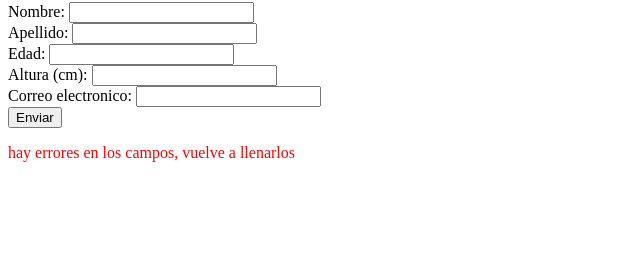
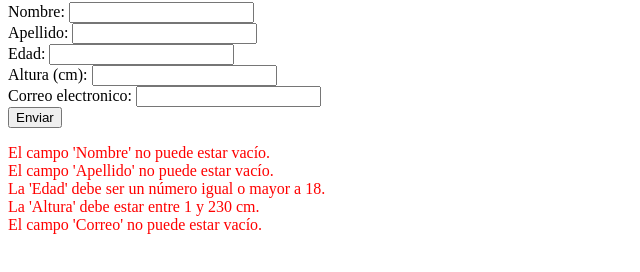
Before and after one commit to antenaoCele/TrabajoPractico2, a plain HTML site: page ejercicio-6/index.html in a window 1280 px wide. Both pictures are taken after a click on the button "Enviar". Shown: the part 78-350 px from the top of the page, without its empty margins (0-640 px from the left). Drawn offline with Linux system fonts and the light colour scheme.

Commit message:
agregue correcciones a los ejercicios

```diff
--- a/ejercicio-5/script.js
+++ b/ejercicio-5/script.js
@@ -16,6 +16,7 @@ boton.addEventListener("click", () => {
     const areaRectangulo = B.value * C.value;
     const areaTOTAL = areaRectangulo + areaTriangulo;
 
+    //validaciones de los campos (opcionales)
     if (A.value === "" || B.value === "" || C.value === "") {
         alert("Debes ingresar valores en los 3 campos")
 
@@ -25,6 +26,7 @@ boton.addEventListener("click", () => {
         textoResultado.innerHTML = "El area de su terreno es: " + areaTOTAL;
     }
 
+    //los campos vuelven a estar vacios
     A.value = "";
     B.value = "";
     C.value = "";
--- a/ejercicio-6/script.js
+++ b/ejercicio-6/script.js
@@ -1,3 +1,4 @@
+// Accedo a cada campo y guardo el contenido en variables
 const nombre = document.getElementById("nombre");
 const apellido = document.getElementById("apellido");
 const edad = document.getElementById("edad");
@@ -7,20 +8,36 @@ const boton = document.getElementById("boton");
 const error = document.getElementById("error");
 const bien = document.getElementById("bien");
 
+// Evento click al presionar el botón enviar
+boton.addEventListener("click", (event) => {
 
+    let mensajes = [];
 
-boton.addEventListener("click", () => {
-
-    let estado = true;
-
-    if (nombre.value === "" || apellido.value === "" || nombre.value.length > 50 || apellido.value.length > 50) {
-        estado = false;
-    } else if (edad.value < 18) {
-        estado = false;
-    } else if (altura.value <= 0 || altura.value > 230) {
-        estado = false;
+    // Validación para nombre
+    if (nombre.value === "") {
+        mensajes.push("El campo 'Nombre' no puede estar vacío.");
+    } else if (nombre.value.length > 50) {
+        mensajes.push("El campo 'Nombre' no puede tener más de 50 caracteres.");
     }
 
+    // Validación para apellido
+    if (apellido.value === "") {
+        mensajes.push("El campo 'Apellido' no puede estar vacío.");
+    } else if (apellido.value.length > 50) {
+        mensajes.push("El campo 'Apellido' no puede tener más de 50 caracteres.");
+    }
+
+    // Validación para edad
+    if (Number(edad.value) < 18) {
+        mensajes.push("La 'Edad' debe ser un número igual o mayor a 18.");
+    }
+
+    // Validación para altura
+    if (altura.value === "" || Number(altura.value) <= 0 || Number(altura.value) > 230) {
+        mensajes.push("La 'Altura' debe estar entre 1 y 230 cm.");
+    }
+
+    // Validación para correo
     let contieneArroba = false;
     for (const caracter of correo.value) {
         if (caracter === "@") {
@@ -28,23 +45,22 @@ boton.addEventListener("click", () => {
             break;
         }
     }
-    if (!contieneArroba) {
-        estado = false;
+
+    if (correo.value === "") {
+        mensajes.push("El campo 'Correo' no puede estar vacío.");
+    } else if (!contieneArroba) {
+        mensajes.push("El 'Correo' debe contener el símbolo @.");
     }
 
-    if (correo.value === "") {
-        estado = false
-    }
-
-    if (estado === false) {
-        error.innerHTML = "hay errores en los campos, vuelve a llenarlos";
-        nombre.value = "";
-        apellido.value = "";
-        edad.value = "";
-        altura.value = "";
-        correo.value = "";
+    // MOSTRAR MENSAJES FINALES
+    if (mensajes.length > 0) {
+        error.innerHTML = "";
+        for (let i = 0; i < mensajes.length; i++) {
+            error.innerHTML += mensajes[i] + "<br>";
+        }
+        bien.innerHTML = "";
     } else {
         error.innerHTML = "";
-        bien.innerHTML = "Todos los campos fueron rellenados con exito"
+        bien.innerHTML = "Todos los campos fueron rellenados con éxito.";
     }
-})
+});
```
Also changed, not shown: ejercicio-4/index.html (+1 -1 lines), ejercicio-4/script.js (+3 -5 lines).
